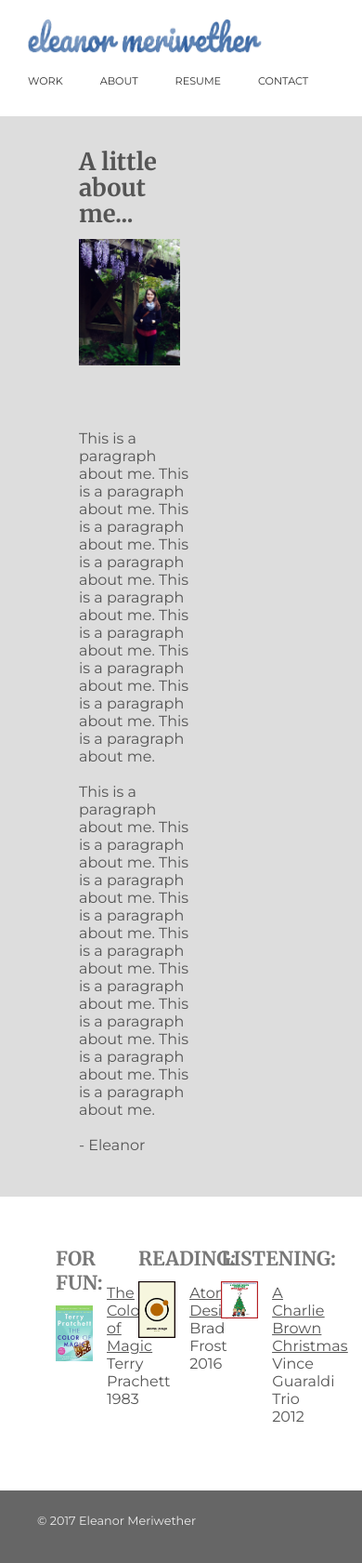
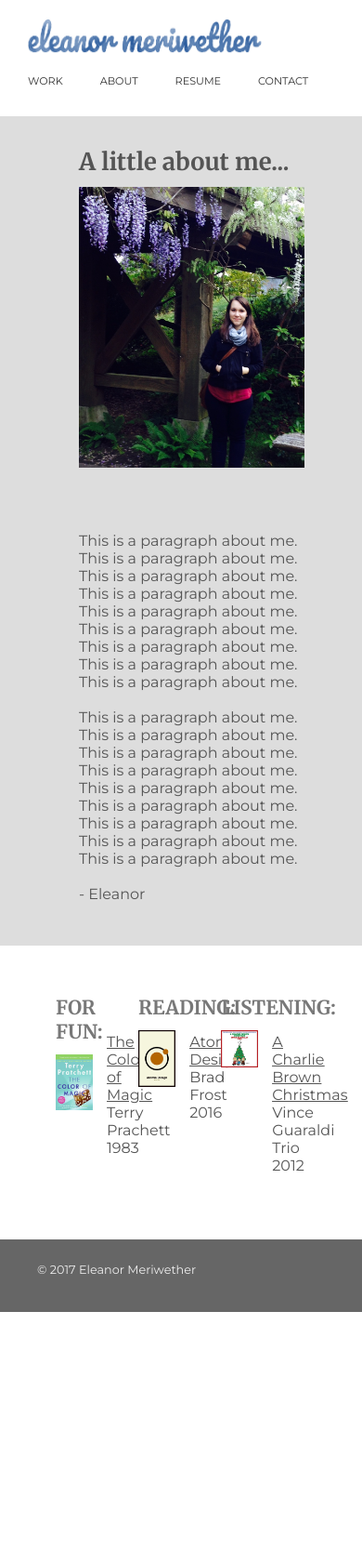
Before and after one commit to emeriwether/emeriwether.github.io, a Jekyll site: the page built from about.html, in a window 390 px wide. Shown: the whole page at 93% size. Built offline with Jekyll 4.4.1, drawn with Linux system fonts in a browser that asks for light colours; nearby versions of some CDN libraries; after the commit the page ends 1411 px from its top, so only the background shows below that.

Commit message:
add media query for 842 px to move about me main p below img

```diff
--- a/css/styles.css
+++ b/css/styles.css
@@ -153,6 +153,11 @@ MEDIA QUERIES
     nav ul { padding-left: 10px; transition: padding-left 0.2s; }
 }
 
+@media screen and (max-width: 842px) {
+    /* Main */
+    section.main article div { width: 100%; }
+}
+
 /* Phones (works for 347-475 width) */
 @media screen and (max-width: 475px) {
 
```
